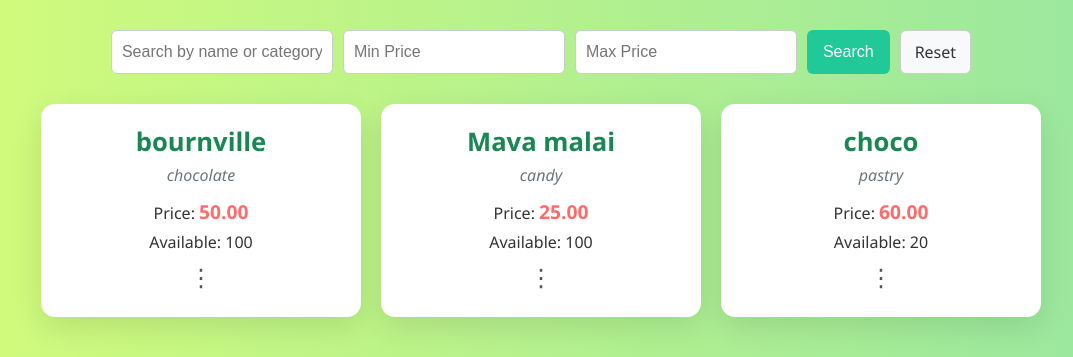
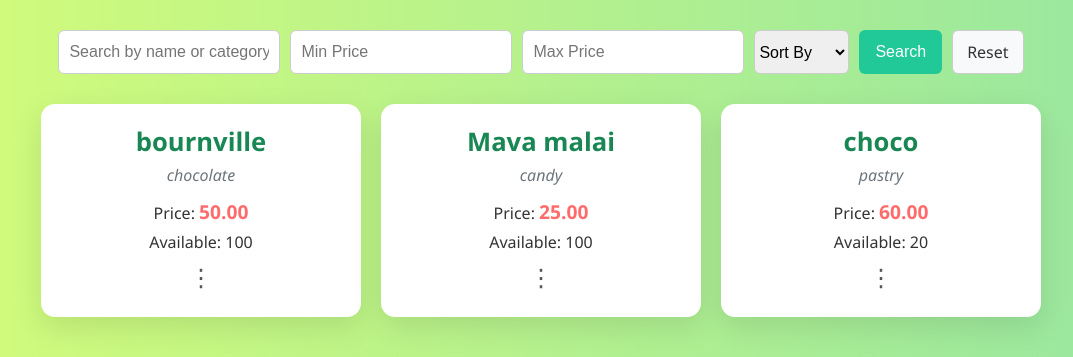
Before and after one commit to umang-pandya31/SweetShop, a Django app: page / in a window 1280 px wide. Shown: the part 63-420 px from the top of the page, without its empty margins (99-1172 px from the left). Run offline with Django 5.2, Linux system fonts and the light colour scheme; data comes from the database, SQL or seed files in the repository.

Commit message:
Implement sort sweet feature

```diff
--- a/SweetShop/views.py
+++ b/SweetShop/views.py
@@ -20,6 +20,21 @@
         sweets = sweets.filter(price__lte=max_price)  #__lte is predefine function meand lessthan equal to
 
     #For Sorting
+    sort = request.GET.get('sort')
+
+    # Apply sorting based on the selected option
+    if sort == 'name_asc':
+        sweets = sweets.order_by('name')
+    elif sort == 'name_desc':
+        sweets = sweets.order_by('-name')
+    elif sort == 'price_asc':
+        sweets = sweets.order_by('price')
+    elif sort == 'price_desc':
+        sweets = sweets.order_by('-price')
+    elif sort == 'quantity_asc':
+        sweets = sweets.order_by('quantity')
+    elif sort == 'quantity_desc':
+        sweets = sweets.order_by('-quantity')
     return render(request, 'index.html', {'sweets': sweets})
 
     # sweets = Sweet.objects.all()
--- a/templates/index.html
+++ b/templates/index.html
@@ -194,7 +194,12 @@
     .btn-delete:hover {
       background-color: #d9480f;
     }
-
+    select {
+      border-radius: 6px;
+      border: 1px solid #ccc;
+      font-size: 1rem;
+      box-sizing: border-box;
+    }
   </style>
 </head>
 <body>
@@ -206,7 +211,15 @@
 <input type="text" name="query" placeholder="Search by name or category" value="{{ request.GET.query }}">
 <input type="number" name="min_price" placeholder="Min Price" step="0.01" value="{{ request.GET.min_price }}">
 <input type="number" name="max_price" placeholder="Max Price" step="0.01" value="{{ request.GET.max_price }}">
-
+<select name="sort">
+    <option value="">Sort By</option>
+    <option value="name_asc" {% if request.GET.sort == 'name_asc' %}selected{% endif %}>Name ↑</option>
+    <option value="name_desc" {% if request.GET.sort == 'name_desc' %}selected{% endif %}>Name ↓</option>
+    <option value="price_asc" {% if request.GET.sort == 'price_asc' %}selected{% endif %}>Price ↑</option>
+    <option value="price_desc" {% if request.GET.sort == 'price_desc' %}selected{% endif %}>Price ↓</option>
+    <option value="quantity_asc" {% if request.GET.sort == 'quantity_asc' %}selected{% endif %}>Quantity ↑</option>
+    <option value="quantity_desc" {% if request.GET.sort == 'quantity_desc' %}selected{% endif %}>Quantity ↓</option>
+  </select>
 <button type="submit">Search</button>
 <a href="/" class="reset-link">Reset</a>
 </form>
```
